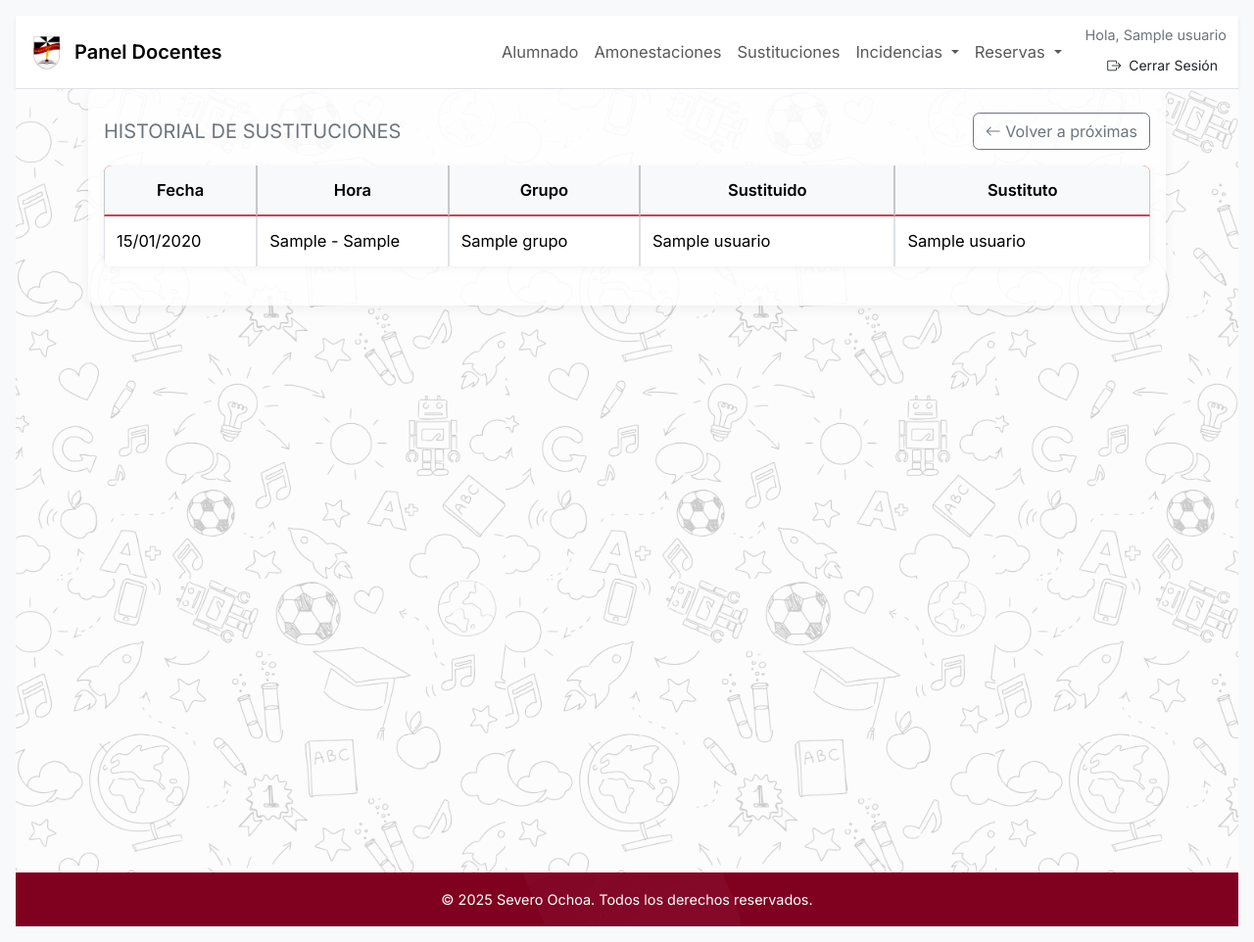
After one commit to mjesusrodriguez-severo/docentes, a Flask app: page /sustituciones/historial in a window 1280 px wide. The commit adds this page. Shown: the whole page at 98% size. Run offline with Flask 3, Linux system fonts and the light colour scheme; a user stored in the database is signed in; tables that the repository leaves empty hold one stand-in row (values such as "Sample post"); some libraries are stand-ins or nearby versions.

Commit message:
Historial de sustituciones aparte para mayor limpieza de la tabla de sustituciones

```diff
--- a/app/routes.py
+++ b/app/routes.py
@@ -1153,6 +1153,11 @@ def confirmar_sustitucion(sustitucion_id):
     flash("Sustitución confirmada correctamente.", "success")
     return redirect(url_for("main.ver_sustituciones"))
 
+@main_bp.route("/sustituciones/historial")
+@login_required
+def historial_sustituciones():
+    sustituciones = Sustitucion.query.order_by(Sustitucion.fecha.desc(), Sustitucion.hora_inicio).all()
+    return render_template("historial_sustituciones.html", sustituciones=sustituciones)
 # ╔════════════════════════════════════════════════════════════════════════╗
 # ║                          RUTAS DE UBICACIONES                          ║
 # ╚════════════════════════════════════════════════════════════════════════╝
--- /dev/null
+++ b/app/templates/historial_sustituciones.html
@@ -0,0 +1,35 @@
+{% extends "base.html" %}
+
+{% block title %}Historial de sustituciones{% endblock %}
+
+{% block content %}
+  <div class="d-flex justify-content-between align-items-center mb-3">
+    <h5 class="mb-0 text-uppercase text-secondary">Historial de sustituciones</h5>
+    <a href="{{ url_for('main.ver_sustituciones') }}" class="btn btn-outline-secondary">
+      <i class="bi bi-arrow-left"></i> Volver a próximas
+    </a>
+  </div>
+
+  <table class="table table-sm table-bordered align-middle">
+    <thead class="table-light text-center">
+      <tr>
+        <th style="width: 12%;">Fecha</th>
+        <th style="width: 15%;">Hora</th>
+        <th style="width: 15%;">Grupo</th>
+        <th style="width: 20%;">Sustituido</th>
+        <th style="width: 20%;">Sustituto</th>
+      </tr>
+    </thead>
+    <tbody>
+      {% for sustitucion in sustituciones %}
+      <tr class="text-center">
+        <td>{{ sustitucion.fecha.strftime('%d/%m/%Y') }}</td>
+        <td class="text-nowrap">{{ sustitucion.hora_inicio }} - {{ sustitucion.hora_fin }}</td>
+        <td>{{ sustitucion.grupo.nombre }}</td>
+        <td>{{ sustitucion.sustituido.nombre }}</td>
+        <td>{{ sustitucion.sustituto.nombre }}</td>
+      </tr>
+      {% endfor %}
+    </tbody>
+  </table>
+{% endblock %}
```
Also changed, not shown: app/templates/sustituciones.html (+23 -42 lines).
